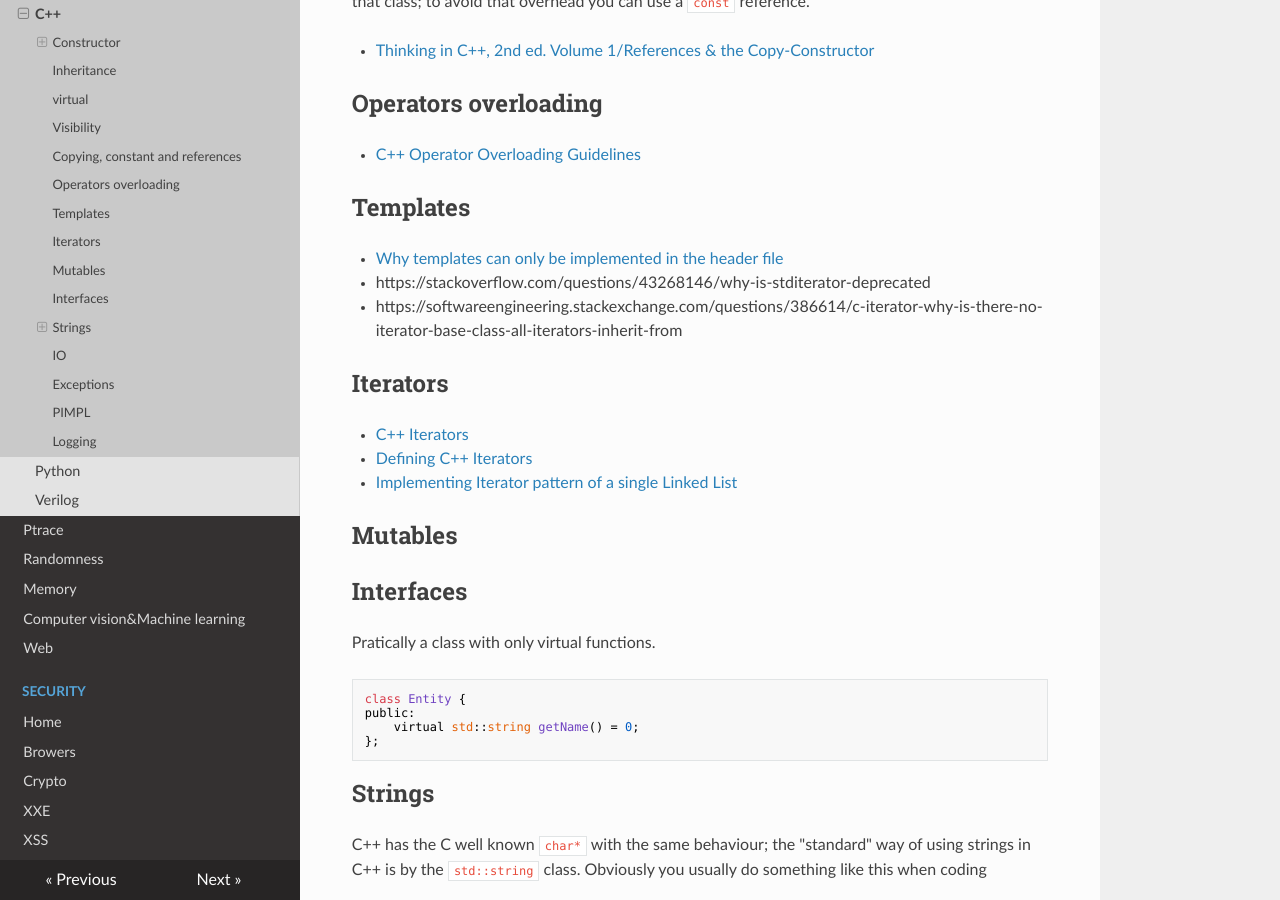
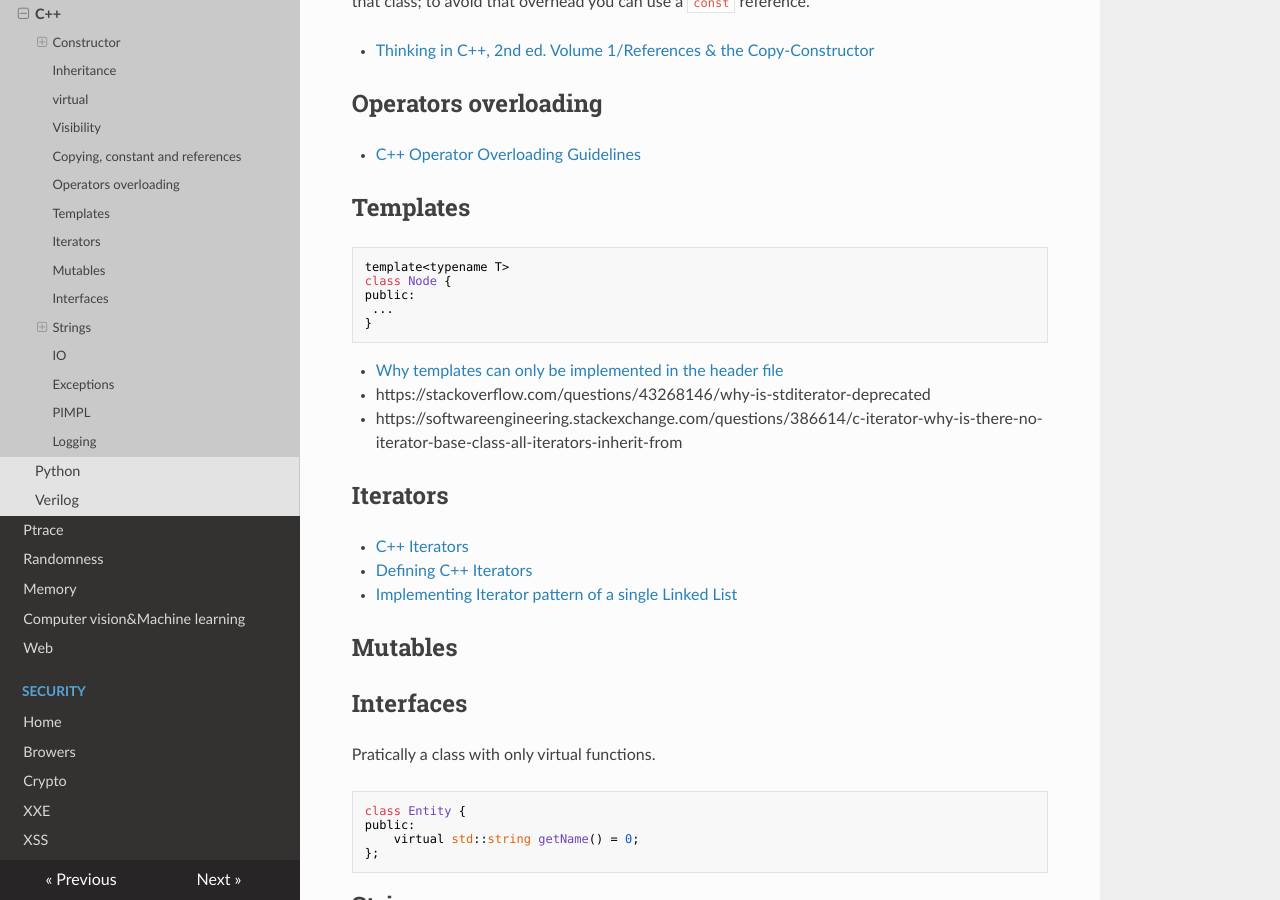
Before and after one commit to gipi/low-level, an MkDocs documentation site: the page built from docs/languages/cpp.md, in a window 1280 px wide and 900 px high, scrolled down 1849 px. Built offline with MkDocs 1.6.1, drawn with Linux system fonts in a browser that asks for light colours; nearby versions of some CDN libraries; old or Windows-style settings are respelled for this version of MkDocs.

Commit message:
C++: add micro example of template.

````diff
--- a/docs/languages/cpp.md
+++ b/docs/languages/cpp.md
@@ -84,6 +84,14 @@ is called for that class; to avoid that overhead you can use a ``const`` referen
  - [C++ Operator Overloading Guidelines](http://courses.cms.caltech.edu/cs11/material/cpp/donnie/cpp-ops.html)
 
 ## Templates
+
+```c++
+template<typename T>
+class Node {
+public:
+ ...
+}
+```
 
  - [Why templates can only be implemented in the header file](http://stackoverflow.com/questions/495021/why-can-templates-only-be-implemented-in-the-header-file)
  - https://stackoverflow.com/questions/43268146/why-is-stditerator-deprecated
````
